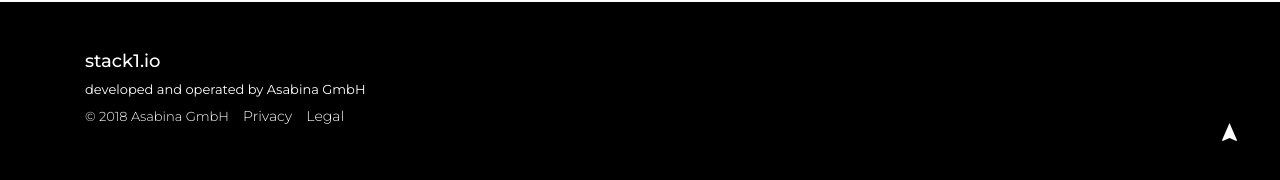
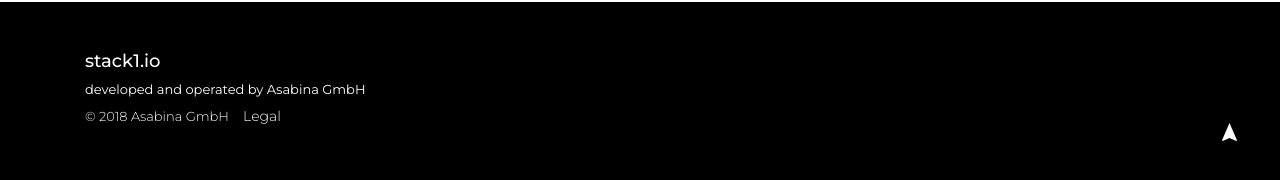
Before and after one commit to buisio/landing-page, a Jekyll site: the page built from index.md, in a window 1280 px wide and 900 px high, scrolled down 3768 px. Shown: the part 716-896 px from the top of the window. Built offline with Jekyll 4.4.1, drawn with Linux system fonts in a browser that asks for light colours; nearby versions of some CDN libraries; some web fonts are replaced; library files that are not in the unit come from our copies.

Commit message:
Disable Privacy link + link to mothership imprint

```diff
--- a/_layouts/default.html
+++ b/_layouts/default.html
@@ -87,8 +87,10 @@
                 <p>developed and operated by <a href="{{ site.data.company.owner_url }}">{{ site.data.company.owner }}</a></p>
                 <ul class="footer-sub">
                   <li>&copy; 2018 {{ site.data.company.owner }}</li>
+                  {% if false %}
                   <li><a href="#">Privacy</a></li>
-                  <li><a href="#">Legal</a></li>
+                  {% endif %}
+                  <li><a href="https://www.asabina.de/impressum">Legal</a></li>
                 </ul>
               </div>
               <div class="col-md-6 text-right d-none d-md-block">
```
